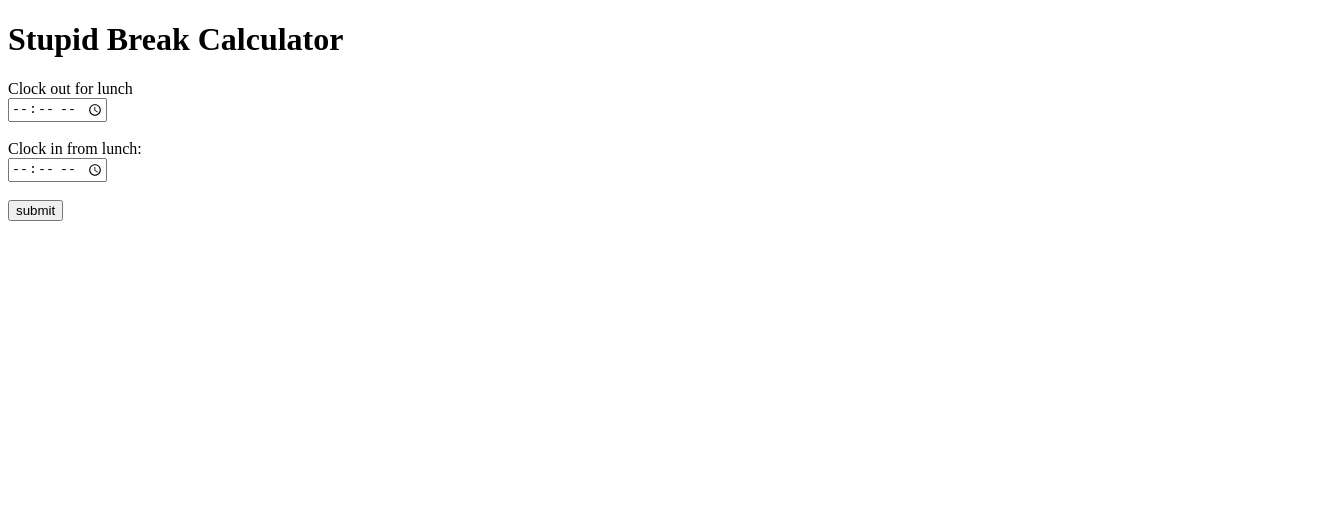
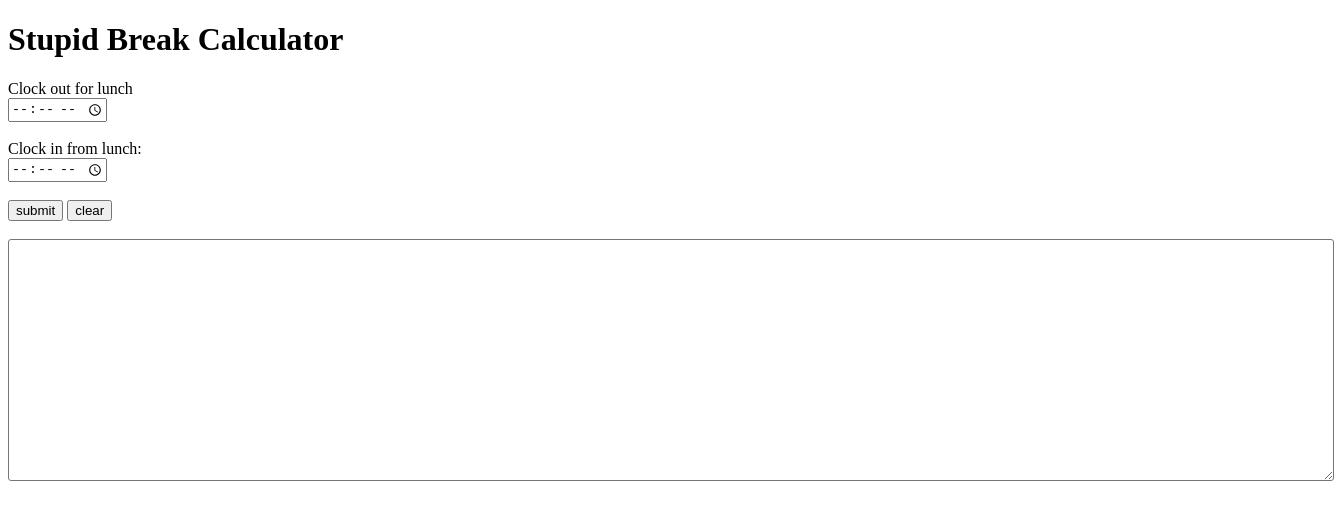
Before and after one commit to zieka/stupid_break_calculator, a plain HTML site: page index.html in a window 1280 px wide. Shown: the whole page, 1334 px wide, since content can reach past the window. Drawn offline with Linux system fonts and the light colour scheme.

Commit message:
changed to text field

```diff
--- a/index.html
+++ b/index.html
@@ -3,6 +3,19 @@
 <head>
 <title>Page Title</title>
 </head>
+<style>
+
+textarea {
+    width: 100%;
+    height: 200px;
+    display: block;
+    margin-left: auto;
+    margin-right: auto;
+    border-radius: 3px;
+    padding: 20px 30px;
+}
+</style>
+
 <body>
 
 <h1>Stupid Break Calculator</h1>
@@ -14,9 +27,10 @@
   <input id="clockin" type="time">
   <br>
   <br>
-  <button onclick="damnit()">submit</button>
-
-  <h1 id='break_interval'></h1>
+  <button onclick="damnit();">submit</button>  <button onclick="clearfields();">clear</button>
+  <br>
+  <br>
+  <textarea id='break_interval'></textarea>
 
 
 </body>
@@ -42,8 +56,15 @@
     console.log(diff.toFixed(2));
 
     var break_interval =  document.getElementById("break_interval");
-    break_interval.innerHTML = "Your break was " + diff.toFixed(2) + " Hours";
+    var last_interval = document.getElementById("break_interval").innerHTML;
+    break_interval.innerHTML = last_interval + "Your break from "+ clockout + " to " + clockin + " was " + diff.toFixed(2) + " Hours \n";
 
-  }
+  };
+
+  function clearfields() {
+    var last_interval = document.getElementById("break_interval").innerHTML;
+    break_interval.innerHTML = "";
+
+  };
 </script>
 </html>
```
